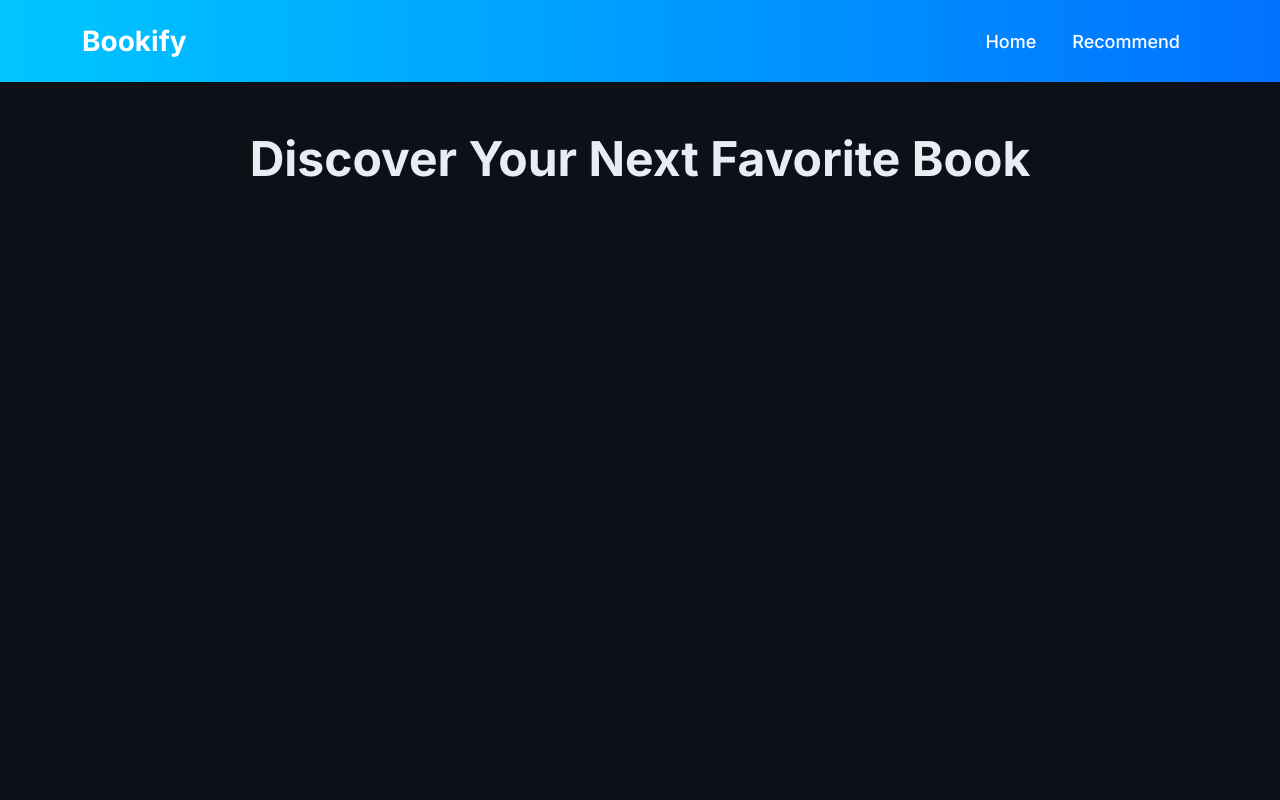
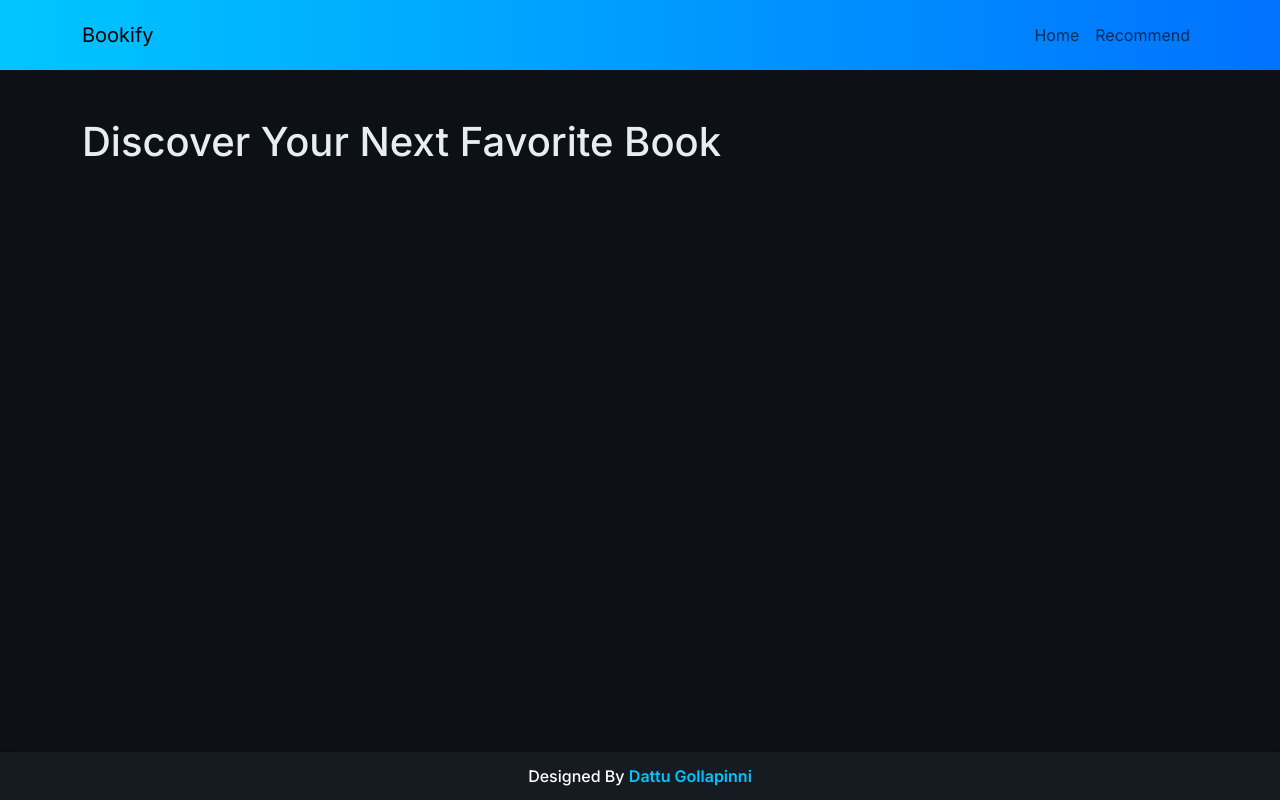
Before and after one commit to dattu20038/Bookify, a Flask app: page / in a window 1280 px wide. Run offline with Flask 3, Linux system fonts and the light colour scheme; parts of the project's set-up code (start-up, migrations or seed data) failed here and were passed over.

Commit message:
Update index.html

```diff
--- a/templates/index.html
+++ b/templates/index.html
@@ -4,68 +4,37 @@
     <meta charset="UTF-8">
     <meta name="viewport" content="width=device-width, initial-scale=1.0">
     <title>Bookify</title>
-    <!-- Bootstrap 5 CSS -->
     <link href="https://cdn.jsdelivr.net/npm/bootstrap@5.3.0/dist/css/bootstrap.min.css" rel="stylesheet">
-    <!-- Google Font -->
     <link href="https://fonts.googleapis.com/css2?family=Inter:wght@300;400;500;600;700&display=swap" rel="stylesheet">
-    <!-- Custom CSS -->
     <style>
         body {
             background-color: #0d1117;
             font-family: 'Inter', sans-serif;
             color: #e6edf3;
+            display: flex;
+            flex-direction: column;
+            min-height: 100vh;
         }
         .navbar {
             background: linear-gradient(90deg, #00c6ff, #0072ff);
             padding: 15px 0;
         }
-        .navbar-brand {
-            font-weight: 700;
-            font-size: 28px;
-            color: #fff;
+        .container {
+            flex: 1;
         }
-        .nav-link {
-            color: #fff !important;
-            font-size: 18px;
+        .footer {
+            background-color: #161b22;
+            color: #ffffff;
+            text-align: center;
+            padding: 12px 0;
+            font-size: 16px;
             font-weight: 500;
-            margin: 0 10px;
+            margin-top: 30px;
+            box-shadow: 0 -2px 8px rgba(0, 0, 0, 0.2);
         }
-        .nav-link:hover {
-            text-decoration: underline;
-        }
-        .container h1 {
-            font-size: 48px;
-            font-weight: 700;
-            text-align: center;
-            margin-bottom: 30px;
-        }
-        .book-card {
-            background: #161b22;
-            border-radius: 12px;
-            box-shadow: 0px 4px 10px rgba(255, 255, 255, 0.1);
-            overflow: hidden;
-            transition: 0.3s;
-        }
-        .book-card:hover {
-            transform: scale(1.05);
-        }
-        .book-card img {
-            width: 100%;
-            height: 250px;
-            object-fit: cover;
-        }
-        .book-card .card-body {
-            padding: 20px;
-            text-align: center;
-        }
-        .book-card .card-title {
-            font-size: 20px;
+        .footer span {
+            color: #00c6ff;
             font-weight: 600;
-            color: #00c6ff;
-        }
-        .book-card .card-text {
-            font-size: 16px;
-            color: #aaa;
         }
     </style>
 </head>
@@ -78,16 +47,13 @@
             </button>
             <div class="collapse navbar-collapse" id="navbarNav">
                 <ul class="navbar-nav ms-auto">
-                    <li class="nav-item">
-                        <a class="nav-link" href="/">Home</a>
-                    </li>
-                    <li class="nav-item">
-                        <a class="nav-link" href="/recommend">Recommend</a>
-                    </li>
+                    <li class="nav-item"><a class="nav-link" href="/">Home</a></li>
+                    <li class="nav-item"><a class="nav-link" href="/recommend">Recommend</a></li>
                 </ul>
             </div>
         </div>
     </nav>
+
     <div class="container my-5">
         <h1>Discover Your Next Favorite Book</h1>
         <div class="row mt-5">
@@ -106,6 +72,11 @@
             {% endfor %}
         </div>
     </div>
+
+    <footer class="footer">
+        Designed By <span>Dattu Gollapinni</span>
+    </footer>
+
     <script src="https://cdn.jsdelivr.net/npm/bootstrap@5.3.0/dist/js/bootstrap.bundle.min.js"></script>
 </body>
 </html>
```
